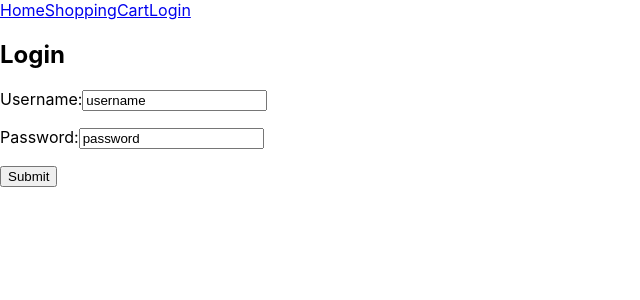
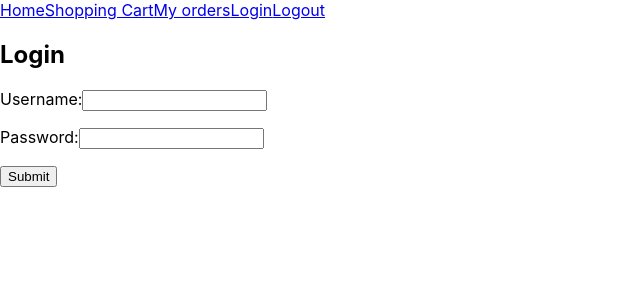
Before and after one commit to cschilling00/demoshop-frontend, a React (Create React App) app: page /login in a window 1280 px wide. Shown: the top 300 px of the page, without its empty margins (0-640 px from the left). Built offline with nearby package versions, Linux system fonts and the light colour scheme.

Commit message:
implemented logout and my orders

```diff
--- a/package.json
+++ b/package.json
@@ -13,6 +13,7 @@
     "font-awesome": "^4.7.0",
     "graphql": "^15.5.0",
     "http-proxy-middleware": "^1.0.6",
+    "jwt-decode": "^3.1.2",
     "react": "^17.0.1",
     "react-dom": "^17.0.1",
     "react-router-dom": "^5.2.0",
--- a/src/App.js
+++ b/src/App.js
@@ -2,21 +2,57 @@ import React from "react";
 import {BrowserRouter as Router, Switch, Route} from "react-router-dom";
 import Home from "./Components/Home";
 import ProductInfo from "./Components/ProductInfo";
-import {ApolloClient, InMemoryCache} from '@apollo/client';
+import {ApolloClient, createHttpLink, InMemoryCache} from '@apollo/client';
 import { ApolloProvider } from '@apollo/client';
-import {getProductsQuery} from "./constants";
 import ShoppingCart from "./Components/ShoppingCart";
 import Navbar from "./Components/Navbar";
 import Login from "./Components/Login";
+import {setContext} from "@apollo/client/link/context";
+import MyOrders from "./Components/MyOrders";
+import Logout from "./Components/Logout";
 
-const client = new ApolloClient({
+// const client = new ApolloClient({
+//     uri: '/productservice',
+//     cache: new InMemoryCache()
+// });
+// const usermanagement = new ApolloClient({
+//     uri: '/usermanagement',
+//     cache: new InMemoryCache()
+// })
+
+const httpLinkUsermanagement = createHttpLink({
+    uri: '/usermanagement',
+});
+
+const httpLinkProductService = createHttpLink({
     uri: '/productservice',
+});
+
+const authLink = setContext((_, { headers }) => {
+    // get the authentication token from local storage if it exists
+    const token = sessionStorage.getItem('token');
+    console.log(sessionStorage.getItem('token'))
+    // return the headers to the context so httpLink can read them
+    if(token){
+        return {
+            headers: {
+                ...headers,
+                Authorization: `Bearer ${token}`,
+            }
+        }
+    }
+});
+
+const usermanagement = new ApolloClient({
+    link: authLink.concat(httpLinkUsermanagement),
     cache: new InMemoryCache()
 });
-const usermanagement = new ApolloClient({
-    uri: '/usermanagement',
+
+const productservice = new ApolloClient({
+    link: authLink.concat(httpLinkProductService),
     cache: new InMemoryCache()
-})
+});
+
 function App() {
   return (
 
@@ -24,7 +60,7 @@ function App() {
           <Router>
               <Navbar></Navbar>
 
-              <ApolloProvider client={client}>
+              <ApolloProvider client={productservice}>
               <Switch>
                       <Route exact path="/">
                           <Home />
@@ -35,12 +71,18 @@ function App() {
 
                       <Route path="/product/:id" children={<ProductInfo />}>
                       </Route>
+                  <Route path="/myOrders">
+                      <MyOrders></MyOrders>
+                  </Route>
               </Switch>
               </ApolloProvider>
               <Switch>
                   <ApolloProvider client={usermanagement}>
                       <Route path="/login">
                           <Login></Login>
+                      </Route>
+                      <Route path="/logout">
+                          <Logout></Logout>
                       </Route>
                   </ApolloProvider>
               </Switch>
--- a/src/Components/AddToShoppingCart.js
+++ b/src/Components/AddToShoppingCart.js
@@ -1,12 +1,12 @@
 import React from 'react';
 
 function AddToShoppingCart(props) {
-    let count = sessionStorage.length;
+    let count = localStorage.length;
 
     function handleClick() {
         console.log("Product with id "+ props.id + " should be added to shopping cart");
-        sessionStorage.setItem('cartItem_'+count, props.id)
-        console.log(sessionStorage.getItem('cartItem_'+count))
+        localStorage.setItem('cartItem_'+count, props.id)
+        console.log(localStorage.getItem('cartItem_'+count))
         count++;
     }
         return (
--- a/src/Components/CreateOrder.js
+++ b/src/Components/CreateOrder.js
@@ -4,28 +4,33 @@ import {createOrderMutation} from "../constants";
 
 function CreateOrder(props) {
     let products = props.products
-    let productIds = [];
     let price = 0;
+    let userId = ""
+    if(sessionStorage.getItem('userId')){
+        userId = sessionStorage.getItem('userId')
+    }
     for (let product of products){
-        productIds.push(product.id)
         price += product.price
     }
-    console.log(productIds)
     const [createOrder] = useMutation(createOrderMutation);
-
 
     function handleClick() {
             createOrder({
+
                 update: (proxy, mutationResult) => {
                     console.log('mutationResult: ', mutationResult);
                 },
-            variables: {order: {id: "", orderDate: new Date().toLocaleDateString(), price: price, productIds: productIds}}
+                variables: {order: {id: "", orderDate: new Date().toLocaleDateString(), price: price, products: products, userId: userId }}
+            }).catch(error => {
+                console.error("error" + error)
+                alert(error + '! Please login');
             });
         }
 
     return (
         <div>
-            <button onClick={handleClick}>Create Order</button>
+            <button onClick={handleClick}>Order now</button>
+
         </div>
     );
 }
--- a/src/Components/Login.js
+++ b/src/Components/Login.js
@@ -1,10 +1,10 @@
 import React, {useState} from 'react';
-import {ApolloClient, InMemoryCache, useMutation, useQuery,useLazyQuery} from "@apollo/client";
-import {getProductByIdQuery, getProductsQuery, loginQuery} from "../constants";
+import {useLazyQuery} from "@apollo/client";
+import {loginQuery} from "../constants";
 
 function Login() {
 
-    const [username, setUsername] = useState('username');
+    const [username, setUsername] = useState('user');
     const [password, setPassword] = useState('password');
     const [
         loginFunction,
@@ -15,31 +15,23 @@ function Login() {
 
     if (loading) return <p>Loading...</p>;
     if (error) return <p>Error ${error.message}</p>;
+
     function handleClick() {
-        loginFunction()
+        if (!sessionStorage.key('token')){
+            loginFunction()
+        }
+    }
 
-        // console.log(data.login.token)
-        // login({
-        //     // update: (proxy, mutationResult) => {
-        //     //     console.log('mutationResult: ', mutationResult);
-        //     //     console.log('token: ', mutationResult.data.token);
-        //     // },
-        //     variables: {credentials: {username: username, password: password}}
-        // });
-    }
-    //
-    // function handleClick(event) {
-    //     alert('A name was submitted: ' + username);
-    //     event.preventDefault();
-    // }
     if (data && data.login) {
         console.log(data.login);
+        sessionStorage.setItem("token", data.login.token)
+        sessionStorage.setItem("userId", data.login.userId)
     }
     function changeUsername(event) {
-        setUsername({value: event.target.value});
+        setUsername(event.target.value);
     }
     function changePassword(event) {
-        setPassword({value: event.target.value});
+        setPassword(event.target.value);
     }
 
 
@@ -49,19 +41,16 @@ function Login() {
                 <form onSubmit={handleClick}>
                     <label>
                         Username:
-                        <input type="text" value={username} onChange={changeUsername}/>
+                        <input type="text"  onChange={changeUsername}/>
                     </label>
                     <p><label>
                         Password:
-                        <input type="text" value={password} onChange={changePassword}/>
+                        <input type="text" onChange={changePassword}/>
                     </label></p>
                     <input type="submit" value="Submit"/>
                 </form>
-                {data && data.login && data.login.token }
             </div>
-
         );
-
 }
 
 export default Login;
--- /dev/null
+++ b/src/Components/Logout.js
@@ -0,0 +1,18 @@
+import React from 'react';
+
+function Logout() {
+
+    function handleClick() {
+        sessionStorage.clear()
+
+    }
+
+    return (
+        <div>
+            <h2>Do you want to logout?</h2>
+            <button onClick={handleClick}>Logout now</button>
+        </div>
+    );
+}
+
+export default Logout;
--- /dev/null
+++ b/src/Components/MyOrders.js
@@ -0,0 +1,46 @@
+import Product from "./Product";
+import React from 'react';
+import {useQuery} from "@apollo/client";
+import jwt_decode from "jwt-decode";
+import {getOrderByUserIdQuery} from "../constants";
+function MyOrders() {
+    let userId = ""
+    if(sessionStorage.getItem('userId')){
+        userId = sessionStorage.getItem('userId')
+    }
+
+    const {loading, error, data} = useQuery(getOrderByUserIdQuery, {
+        variables: {id: userId}
+    });
+    if (data){
+        console.log(sessionStorage.getItem('userId'))
+        console.log(data)
+    }
+
+    if (loading) return <p>Loading...</p>;
+    if (error) return <p>Error ${error.message}</p>;
+
+    return (
+        <div>
+            <h2>My Orders</h2>
+                {/*<pre>{JSON.stringify(data.getOrderByUserId)}</pre>*/}
+                {data.getOrderByUserId.map(order => (
+                    <div>
+                    <h4>Order: {order.id} ordered at {order.orderDate} for {order.price} €</h4>
+                    <ul>
+                        {order.products.map(product => (
+                            <li >
+                                <Product item={product}>{product.name}</Product>
+                            </li>
+                        ))}
+
+                    </ul>
+                    </div>
+                ))}
+
+        </div>
+    );
+
+}
+
+export default MyOrders;
--- a/src/Components/Navbar.js
+++ b/src/Components/Navbar.js
@@ -6,8 +6,10 @@ function Navbar() {
     return (
         <div>
             <Link to={"/"}>Home</Link>
-            <Link to={"/shoppingCart"}>ShoppingCart</Link>
+            <Link to={"/shoppingCart"}>Shopping Cart</Link>
+            <Link to={"/myOrders"}>My orders</Link>
             <Link to={"/login"}>Login</Link>
+            <Link to={"/logout"}>Logout</Link>
         </div>
     );
 }
--- a/src/Components/ShoppingCart.js
+++ b/src/Components/ShoppingCart.js
@@ -13,9 +13,9 @@ function ShoppingCart() {
     let products = data.getProducts;
     let shoppingList = [];
 
-    for (let i = 0; i < sessionStorage.length; i++){
-        let key = sessionStorage.key(i);
-        let value = sessionStorage.getItem(key);
+    for (let i = 0; i < localStorage.length; i++){
+        let key = localStorage.key(i);
+        let value = localStorage.getItem(key);
         console.log(key, value);
 
         for (let product of products){
@@ -25,9 +25,14 @@ function ShoppingCart() {
         }
     }
 
+    function handleClick() {
+        localStorage.clear()
+        window.location.reload(false)
+    }
+
     return (
         <div>
-            <h3>Shopping List</h3>
+            <h3>Shopping Cart</h3>
             <ul>
                 {shoppingList.map((item, index) => (
                     <li key={index}>
@@ -37,6 +42,7 @@ function ShoppingCart() {
                 ))}
             </ul>
             <CreateOrder products={shoppingList}></CreateOrder>
+            <button onClick={handleClick}>Clear shopping cart</button>
 
         </div>
     );
--- a/src/constants.js
+++ b/src/constants.js
@@ -25,22 +25,43 @@ export const getProductByIdQuery = gql`
             }
         }`;
 
+
 export const createOrderMutation = gql`
   mutation CreateOrder($order: OrderInput) {
     createOrder(order: $order) {
       id
       orderDate
       price
-      productIds
+      userId
+      products{
+      name
+      price
+      }
     }
   }
 
 `;
 
+export const getOrderByUserIdQuery = gql`
+        query Order($id: String!){
+            getOrderByUserId(id: $id)  {
+                orderDate
+                id
+                price
+                products{
+                    id
+                    name
+                    price
+                }
+            }
+        }`;
+
+
 export const loginQuery = gql`
   query Login($credentials: LoginInput) {
     login(credentials: $credentials) {
     token
+    userId
     }
   }
 `;
```
Also changed, not shown: 2 other files (tests, documents, lock files or other folders). Lines whose indentation alone changed are shown as unchanged.
